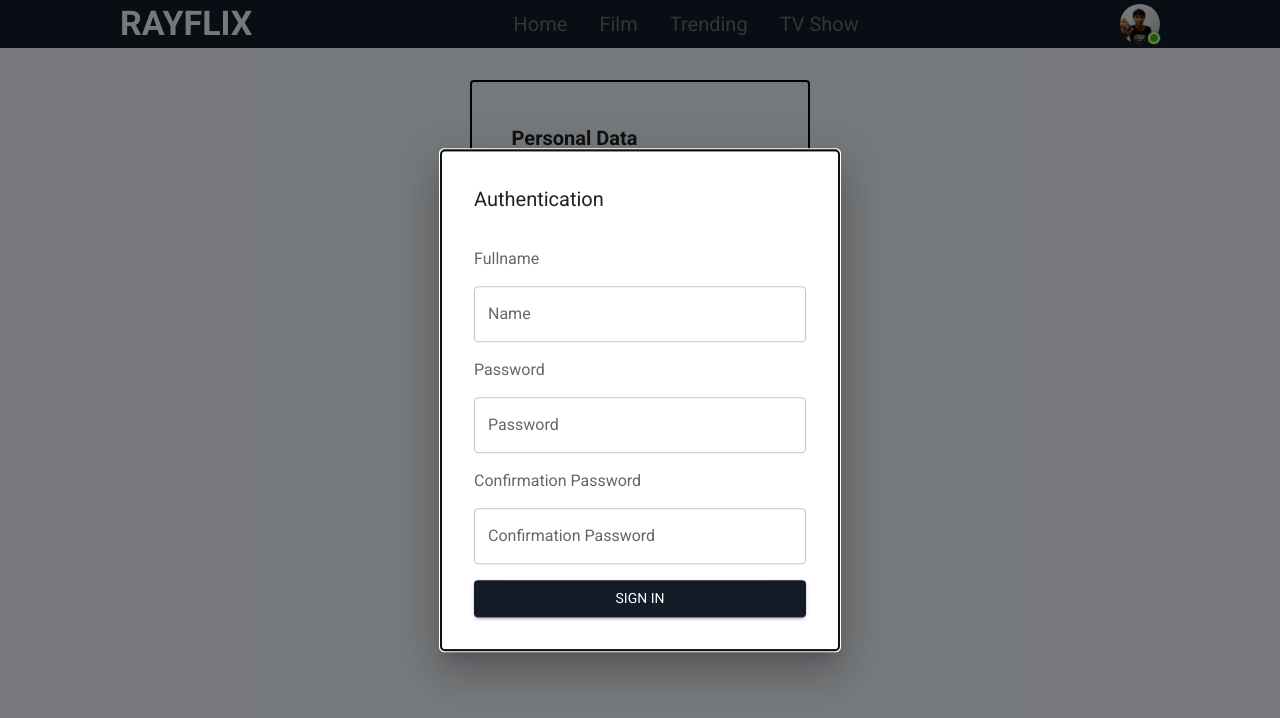
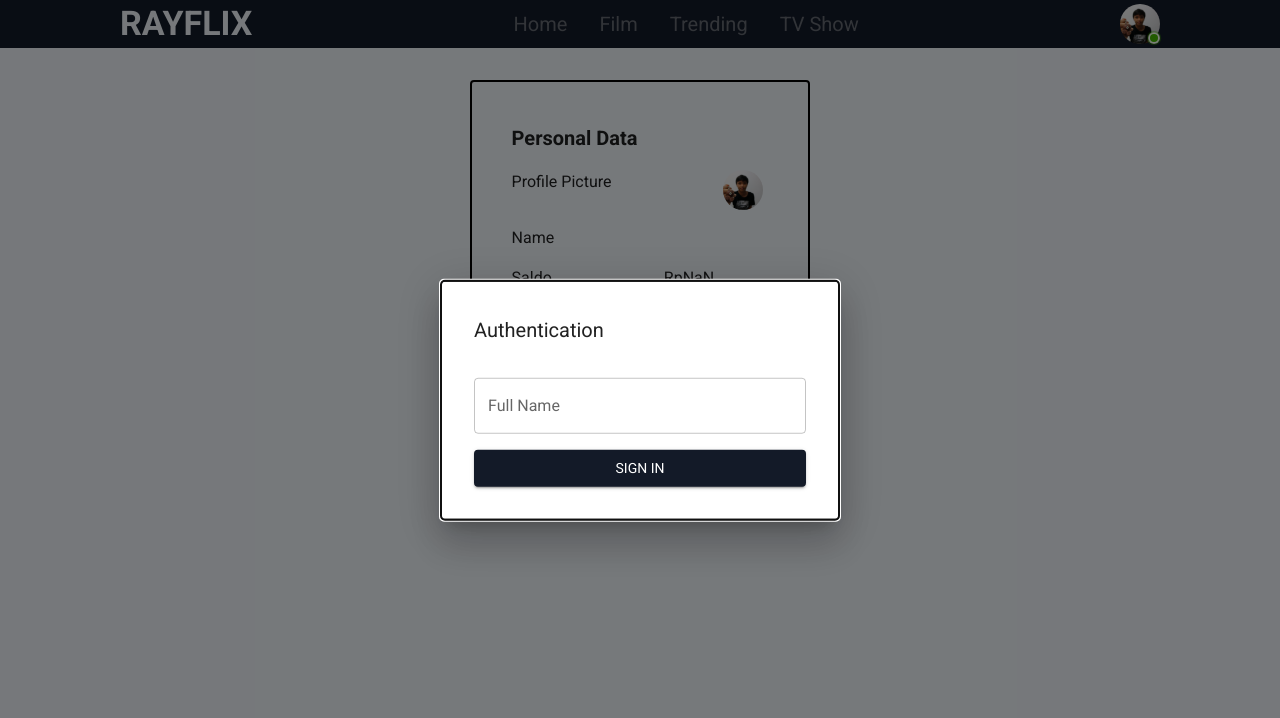
Before and after one commit to yohanesray21/rayflix, a React (Create React App) app: page /profile in a window 1280 px wide. Shown: the top 718 px of the page. Built offline with nearby package versions, Linux system fonts and the light colour scheme.

Commit message:
Update Profile

```diff
--- a/src/components/modal/ModalValidation.js
+++ b/src/components/modal/ModalValidation.js
@@ -18,13 +18,9 @@ const style = {
   borderRadius: 1,
 };
 
-const ModalAuth = () => {};
-
 export const ModalValidation = ({ isOpen, handleSubmitAuth }) => {
   const [open, setOpen] = useState(isOpen);
   const [fullname, setFullName] = useState("");
-  const [password, setPassword] = useState("");
-  const [confirmPassword, setConfirmPassword] = useState("");
 
   return (
     <div>
@@ -35,34 +31,12 @@ export const ModalValidation = ({ isOpen, handleSubmitAuth }) => {
           </Typography>
           <FormControl sx={{ width: "100%" }}>
             <Stack spacing={2}>
-              <FormLabel>Fullname</FormLabel>
               <TextField
                 placeholder="Full Name"
-                id="name"
-                label="Name"
+                id="fullname"
+                label="Full Name"
                 onChange={(e) => {
                   setFullName(e.target.value);
-                }}
-              />
-
-              <FormLabel>Password</FormLabel>
-
-              <TextField
-                placeholder="Password"
-                id="password"
-                label="Password"
-                onChange={(e) => {
-                  setPassword(e.target.value);
-                }}
-              />
-              <FormLabel>Confirmation Password</FormLabel>
-
-              <TextField
-                placeholder="confirmPassword"
-                id="confirmPassword"
-                label="Confirmation Password"
-                onChange={(e) => {
-                  setConfirmPassword(e.target.value);
                 }}
               />
               <Button
--- a/src/containers/Movies/OneMovie/OneMovie.js
+++ b/src/containers/Movies/OneMovie/OneMovie.js
@@ -1,8 +1,10 @@
 import { Box } from "@mui/system";
-import React, { useEffect, useState } from "react";
+import React, { useEffect, useState, useContext, useMemo } from "react";
 import { useLocation } from "react-router-dom";
+import { getMoviePrice } from "../../../common/currency";
 import { getIdFromSlug } from "../../../common/text";
 import DetailTop from "../../../components/onemovies/DetailTop";
+import GlobalContext from "../../../context/GlobalContext";
 import { getDetailMovie } from "../../../fetcher/movie";
 
 const OneMovie = () => {
@@ -10,12 +12,29 @@ const OneMovie = () => {
   const movieId = location.pathname;
 
   const [movieData, setMovieData] = useState({});
+  const [confirmBuy, setConfirmBuy] = useState(false);
+  const { user, setUser } = useContext(GlobalContext);
 
   useEffect(() => {
     getDetailMovie({ id: getIdFromSlug(movieId), language: "en-US" })
       .then((data) => setMovieData(data))
       .catch(() => {});
   }, [movieId]);
+
+  const price = useMemo(() => {
+    return getMoviePrice(movieData?.vote_average);
+  }, [movieData?.vote_average]);
+
+  const handleBuyTheMovie = () => {
+    if (user?.balance >= price) {
+      setUser((state) => {
+        return {
+          ...state,
+          balance: state?.balance - price,
+        };
+      });
+    }
+  };
 
   return (
     <Box display="flex" flexDirection="column">
--- a/src/containers/Profile/Profile.js
+++ b/src/containers/Profile/Profile.js
@@ -1,9 +1,13 @@
 import { Stack, Typography } from "@mui/material";
 import { Box } from "@mui/system";
-import React from "react";
+import React, { useContext } from "react";
+import { idrFormat } from "../../common/currency";
+import GlobalContext from "../../context/GlobalContext";
 import AvatarProfile from "../NavigationBar/Avatar/AvatarProfile";
 
 const Profile = () => {
+  const { user } = useContext(GlobalContext);
+
   return (
     <Box display="flex" justifyContent="center">
       <Box mt={2} p={5} border="2px solid #000" borderRadius={1} width="30%">
@@ -16,11 +20,11 @@ const Profile = () => {
         </Stack>
         <Stack direction="row" spacing={14} mt={2}>
           <Typography>Name</Typography>
-          <Typography>Yohanes Silitonga</Typography>
+          <Typography>{user?.fullname}</Typography>
         </Stack>
         <Stack direction="row" spacing={14} mt={2}>
           <Typography>Saldo</Typography>
-          <Typography>Rp. 100.000,-</Typography>
+          <Typography>{idrFormat(user?.balance)}</Typography>
         </Stack>
       </Box>
     </Box>
--- a/src/containers/Profile/SimpleProfile.js
+++ b/src/containers/Profile/SimpleProfile.js
@@ -1,20 +1,29 @@
 import { Stack, Typography } from "@mui/material";
 import { Box } from "@mui/system";
 import React, { useContext } from "react";
+import { useLocation } from "react-router-dom";
 import { idrFormat } from "../../common/currency";
 import GlobalContext from "../../context/GlobalContext";
 
 const SimpleProfile = () => {
   const { user } = useContext(GlobalContext);
+  const location = useLocation();
   return (
-    <Box display="flex">
-      <Box mt={2} pl={6} width="30%">
+    <Box display={location?.pathname === "/profile" ? "none" : ""}>
+      <Box
+        border="1px solid #000"
+        borderRadius={1}
+        ml={6}
+        mt={2}
+        p={3}
+        width="30%"
+      >
         <Stack direction="row" spacing={14} mt={2}>
           <Typography>Name</Typography>
           <Typography>: {user?.fullname}</Typography>
         </Stack>
         <Stack direction="row" spacing={14} mt={2}>
-          <Typography>Saldo</Typography>
+          <Typography>Balance</Typography>
           <Typography>: {idrFormat(user?.balance)}</Typography>
         </Stack>
       </Box>
--- a/src/routes/index.js
+++ b/src/routes/index.js
@@ -50,6 +50,7 @@ const RoutesApp = () => {
       />
 
       <GlobalContext.Provider value={{ user, setUser }}>
+        <>
           {isAuthenticated && <SimpleProfile />}
 
           <Routes>
@@ -61,6 +62,7 @@ const RoutesApp = () => {
             <Route path="/tvshow/:id" element={<OneTvShowPagesLoad />} />
             <Route path="/profile" element={<ProfilePages />} />
           </Routes>
+        </>
       </GlobalContext.Provider>
     </>
   );
```
Lines whose indentation alone changed are shown as unchanged.
